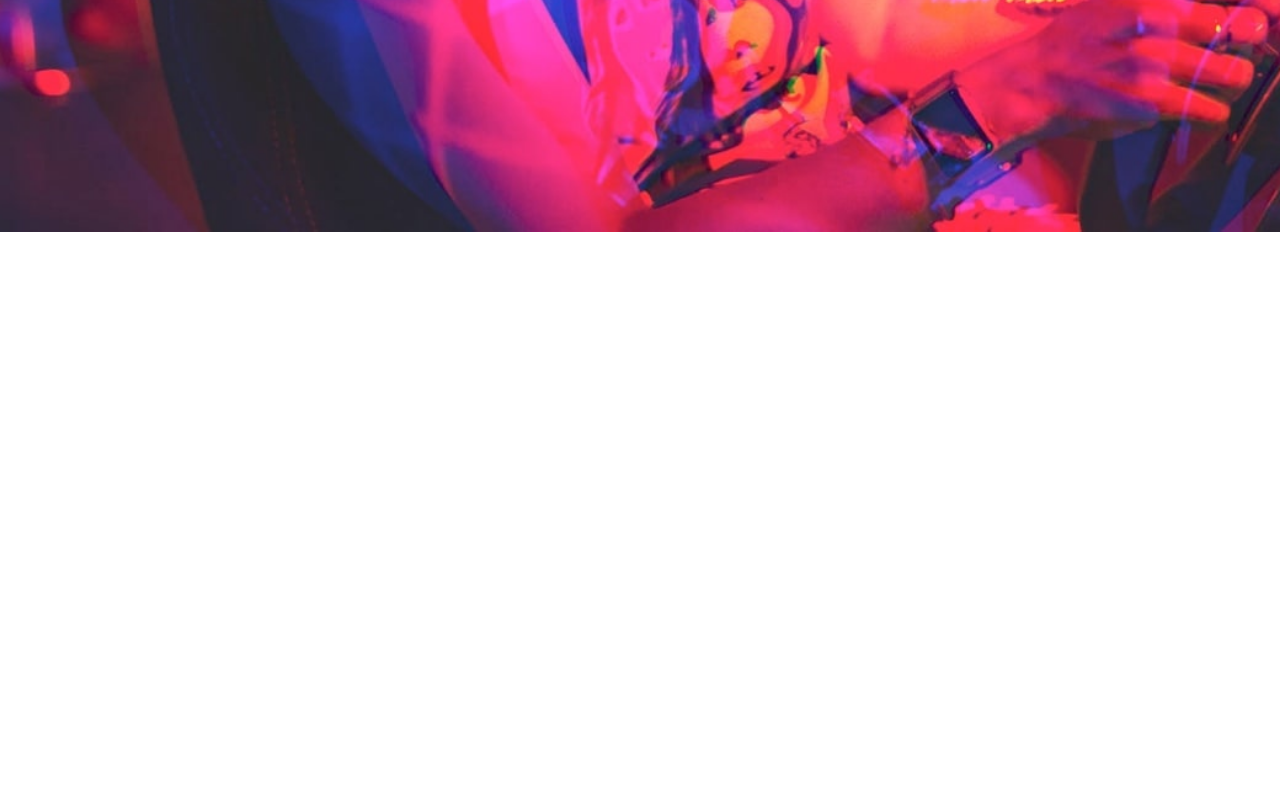
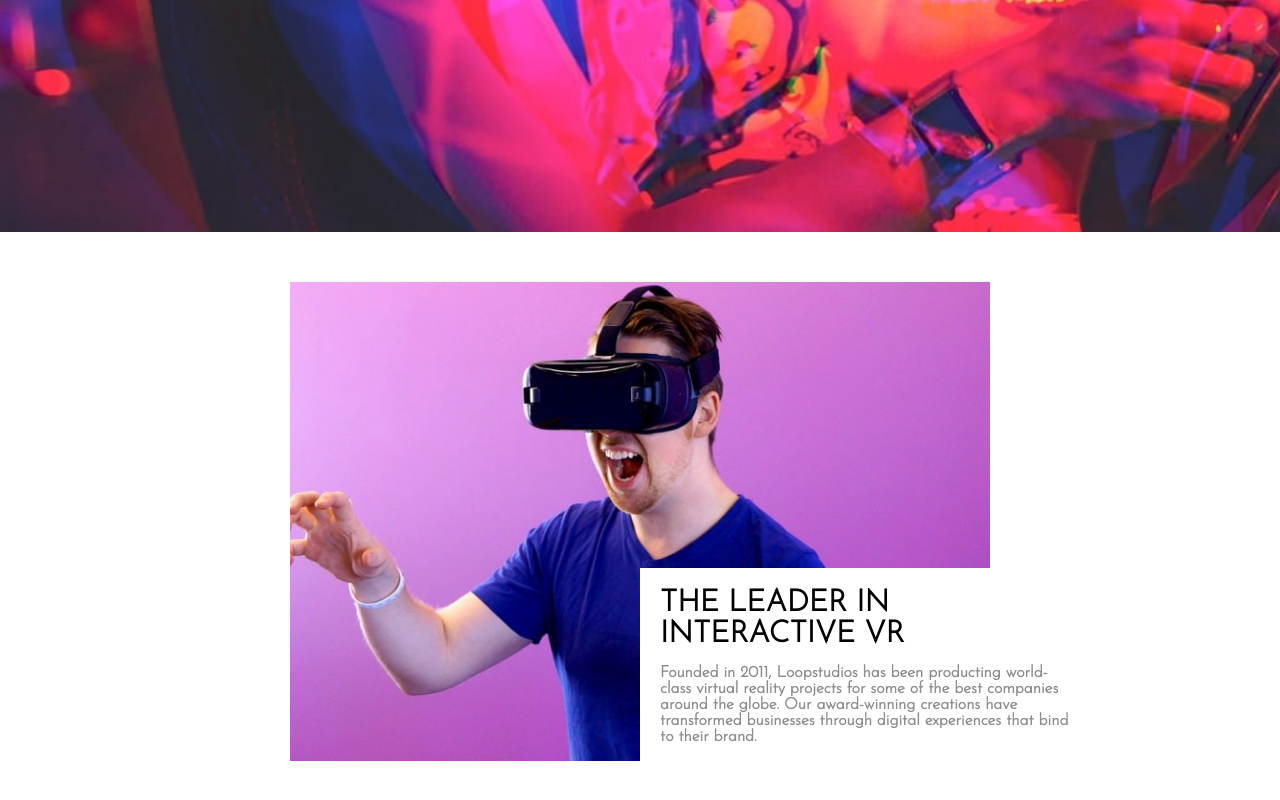
Before and after one commit to FelipePinha/Landing-page-loopstudios, a React (Vite) app: page / in a window 1280 px wide. Shown: the part 568-1368 px from the top of the page. Before the commit the page ends 800 px from the top, so only its background shows below. Built offline with nearby package versions, Linux system fonts and the light colour scheme.

Commit message:
create interactive section

```diff
--- a/src/App.tsx
+++ b/src/App.tsx
@@ -2,6 +2,7 @@ import { GlobalStyle } from "./styles/Global"
 import { ThemeProvider } from "styled-components"
 import theme from "./styles/Theme"
 import { Banner } from "./components/Banner/Banner"
+import { Interactive } from "./components/Interactive/Interactive"
 
 function App() {
 
@@ -11,6 +12,7 @@ function App() {
         <GlobalStyle />
         <main>
           <Banner />
+          <Interactive />
         </main>
       </ThemeProvider>
     </>
--- a/src/components/Banner/Styles.ts
+++ b/src/components/Banner/Styles.ts
@@ -2,7 +2,7 @@ import styled from "styled-components";
 import ImageHero from '../../assets/desktop/image-hero.jpg'
 
 export const Section = styled.section`
-    width: 100vw;
+    min-width: 100%;
     height: 100vh;
 
     background-image: url(${ImageHero});
--- /dev/null
+++ b/src/components/Interactive/Interactive.tsx
@@ -0,0 +1,22 @@
+import * as C from './Styles'
+import ImageInteractive from '../../assets/desktop/image-interactive.jpg'
+
+export const Interactive = () => {
+    return (
+        <C.InteractiveSection>
+            <C.Container>
+                <C.ImgContainer>
+                    <img src={ImageInteractive} alt="óculos VR - realidade virtual" />
+                </C.ImgContainer>
+                <C.Info>
+                    <h2>THE LEADER IN INTERACTIVE VR</h2>
+                    <p>
+                        Founded in 2011, Loopstudios has been producting world-class virtual reality projects for
+                        some of the best companies around the globe. Our award-winning creations have transformed
+                        businesses through digital experiences that bind to their brand.
+                    </p>
+                </C.Info>
+            </C.Container>
+        </C.InteractiveSection>
+    )
+}
--- /dev/null
+++ b/src/components/Interactive/Styles.ts
@@ -0,0 +1,64 @@
+import styled from "styled-components";
+
+export const InteractiveSection = styled.section`
+    display: flex;
+    padding: 5rem;
+    justify-content: center;
+`
+
+export const Container = styled.div`
+    display: flex;
+    align-items: center;
+    justify-content: center;
+    position: relative;
+    margin: 0 3.5rem;
+
+    @media (max-width: 1000px) {
+        flex-direction: column;
+    }
+`
+
+export const ImgContainer = styled.div`
+    width: 70rem;
+
+    img {
+        width: 100%;
+    }
+
+     @media (max-width: 1000px) {
+        width: 30rem;
+     }
+`
+
+export const Info = styled.div`
+    font-family: 'Josefin Sans', sans-serif;
+    width: 45rem;
+    padding: 2rem;
+    background-color: ${props => props.theme.colors.white};
+
+    display: flex;
+    flex-direction: column;
+    gap: 1.5rem;
+
+    position: absolute;
+    left: 35rem;
+    bottom: 0;
+
+    h2 {
+        font-size: 3rem;
+
+    }
+    p {
+        color: ${props => props.theme.colors.darkGray};
+        font-size: 1.6rem;
+        font-weight: 600;
+    }
+
+    @media (max-width: 1000px) {
+        position: static;
+        text-align: center;
+        height: 20rem;
+        width: 35rem;
+    }
+
+`
```
